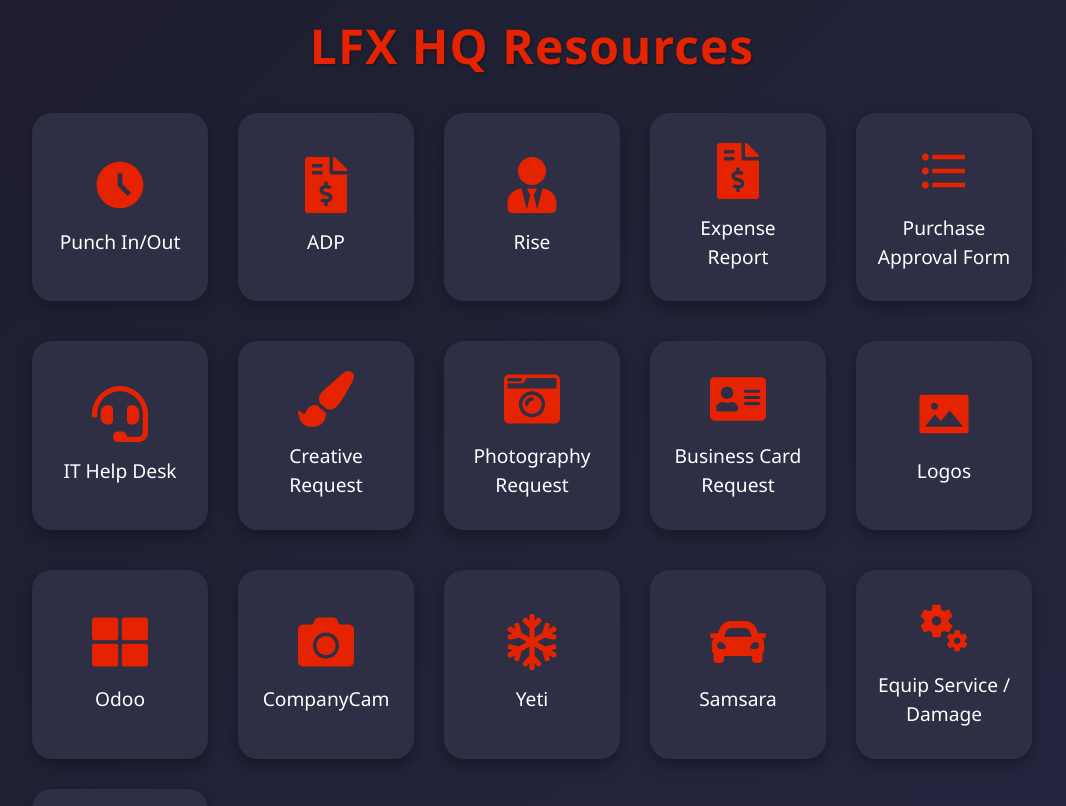
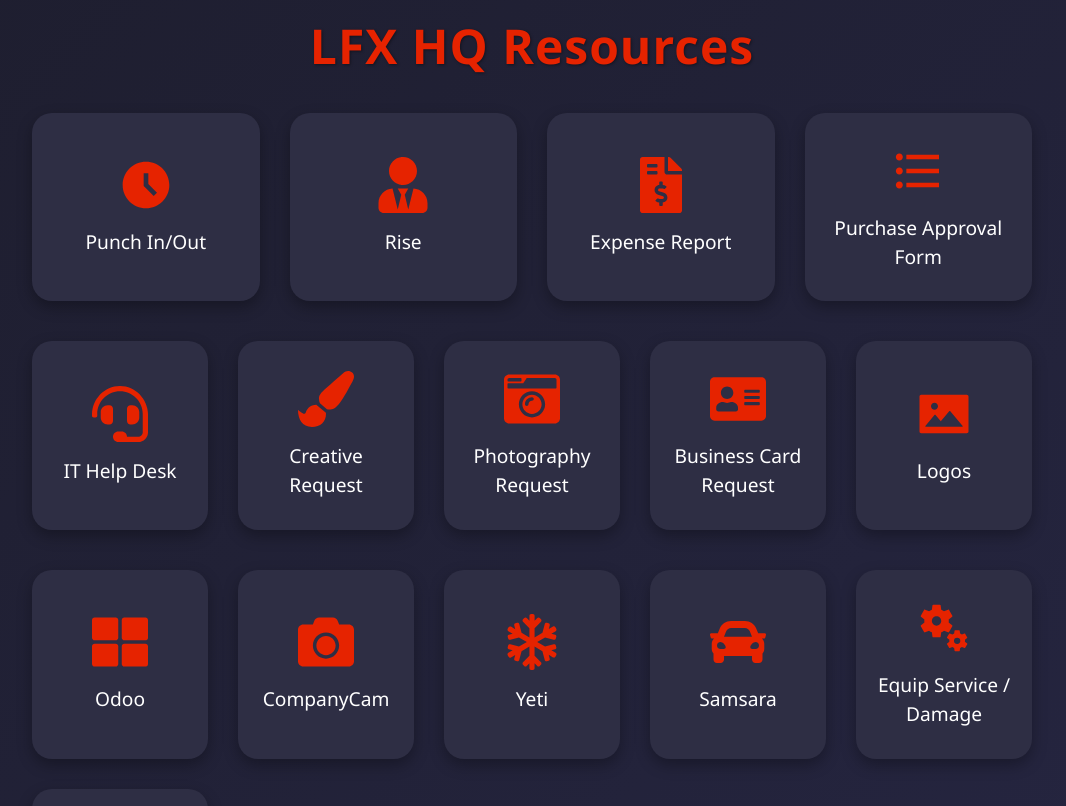
Before and after one commit to lfxgit/LFX_HQ_Resources, a React (Vite) app: page / in a window 1280 px wide. Shown: the top 806 px of the page, without its empty margins (108-1174 px from the left). Built offline with nearby package versions, Linux system fonts and the light colour scheme.

Commit message:
Update App.jsx

```diff
--- a/src/App.jsx
+++ b/src/App.jsx
@@ -40,10 +40,6 @@
       <div className="links">
         <ExternalLink url="https://time.landscapefx.com/">
           <MdAccessTimeFilled /><span>Punch In/Out</span>
-        </ExternalLink>
-
-        <ExternalLink url="https://online.adp.com/signin/v1/?APPID=Pin4NAS">
-          <FaFileInvoiceDollar /><span>ADP</span>
         </ExternalLink>
 
         <ExternalLink url="https://platform.risepeople.com/app/#/auth/">
```
